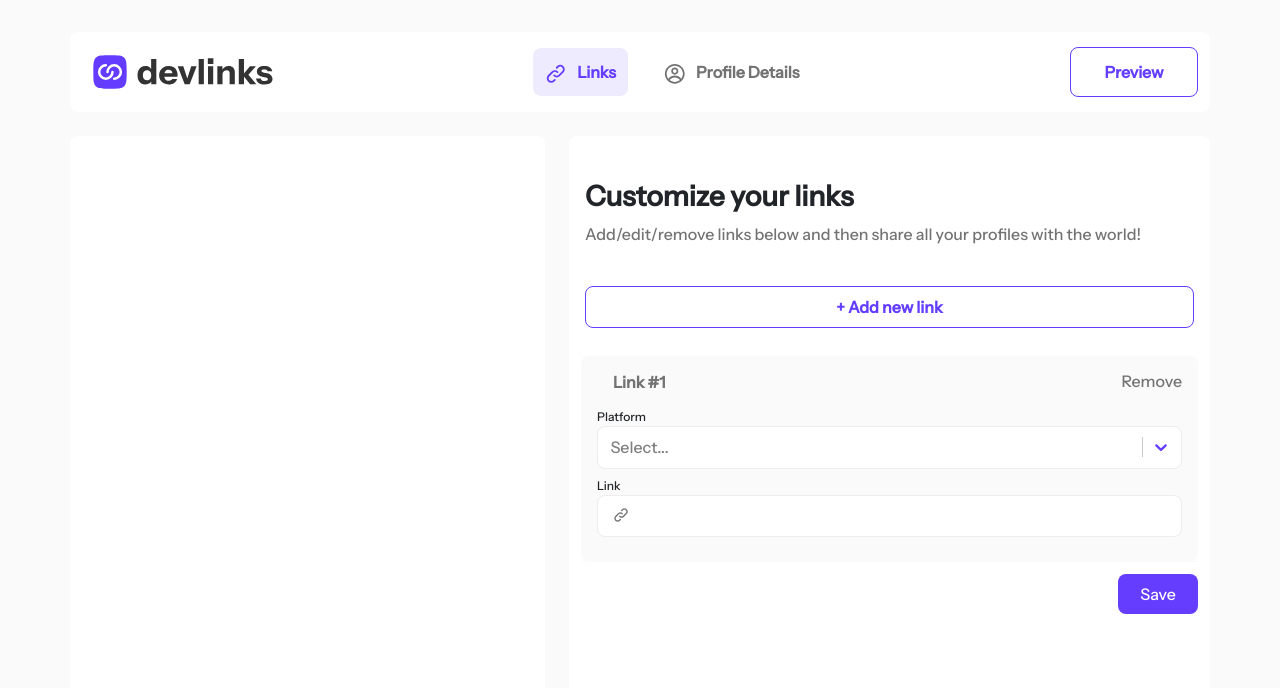
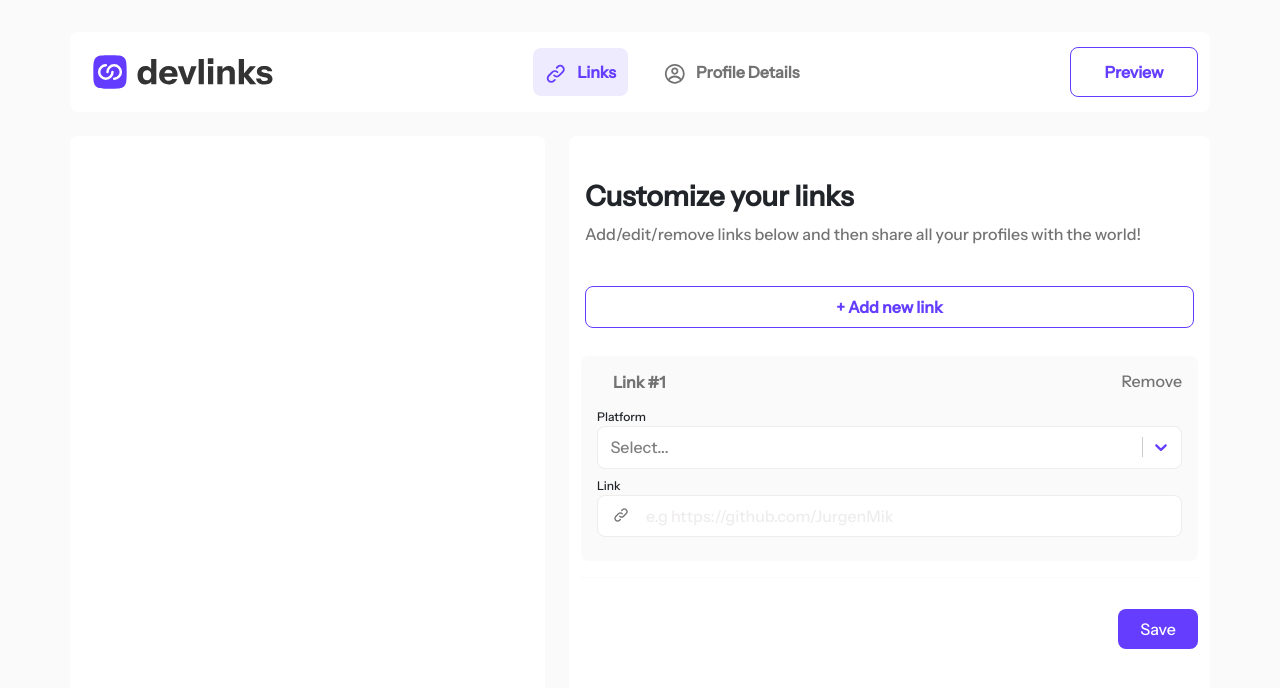
Before and after one commit to JurgenMik/LinkSharingApp, a React (Create React App) app: page / in a window 1280 px wide. Both pictures are taken after a click on the button "+ Add new link". Shown: the top 688 px of the page. Built offline with nearby package versions, Linux system fonts and the light colour scheme; some icons are missing.

Commit message:
LS-fixed-links-container-overflow-and-added-input-placeholder

```diff
--- a/src/pages/profile/ProfileLinks/ProfileLinks.scss
+++ b/src/pages/profile/ProfileLinks/ProfileLinks.scss
@@ -3,6 +3,7 @@
 .main-container-links {
   max-width: 100%;
   height: 100vh;
+  overflow: auto;
   margin: 0;
   padding-top: 2rem;
   background: $LightGray;
@@ -67,6 +68,10 @@
             outline: 1px solid $DarkPurple;
             box-shadow: 0 0 5px $DarkPurple;
           }
+          &::placeholder {
+            color: $DarkishGray;
+            font-weight: normal;
+          }
         }
         #input-icon {
           position: absolute;
@@ -99,8 +104,9 @@
       }
     }
     .save-link {
-      height: 10%;
+      height: 6.5rem;
       border-top: 1px solid $LightGray;
+      margin-top: 1rem;
       button {
         width: 5rem;
         padding: 0.5rem;
--- a/src/pages/profile/ProfileLinks/ProfileLinks.tsx
+++ b/src/pages/profile/ProfileLinks/ProfileLinks.tsx
@@ -80,6 +80,7 @@ function ProfileLinks(props: any) {
                                             <input
                                                 name="link"
                                                 id="link-input"
+                                                placeholder="e.g https://github.com/JurgenMik"
                                                 onChange={(e: React.ChangeEvent<HTMLInputElement>) =>
                                                     handleProfileLinkChange(link.id, e.target.value, 'link')
                                                 }
```
